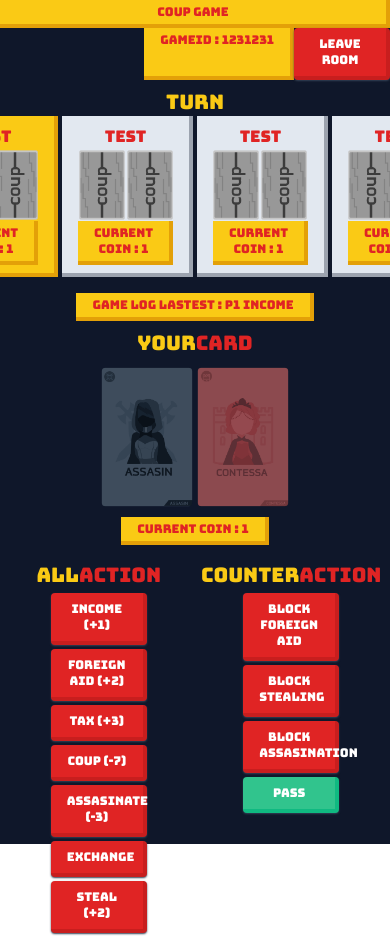
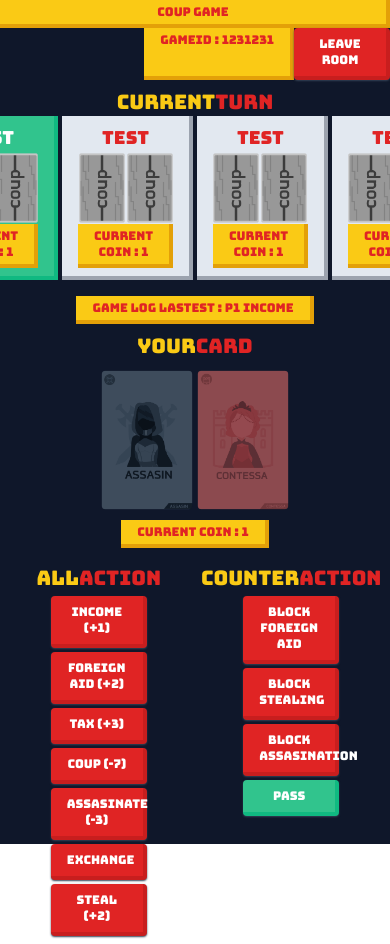
Before and after one commit to siraom15/coup-board-game-client, a Vue app: page /#/play in a window 390 px wide. Shown: the top 944 px of the page. Built offline with nearby package versions, Linux system fonts and the light colour scheme.

Commit message:
Update  Responsive🍻

```diff
--- a/src/components/PlayerTurn.vue
+++ b/src/components/PlayerTurn.vue
@@ -11,19 +11,34 @@ const props = defineProps({
     require: true,
   },
 });
-const bgStyle = {
-  white: ['bg-slate-200', 'border-gray-400'],
-  yellow: ['bg-yellow-300', 'border-yellow-400'],
+const bgClass = {
+  red: [
+    'bg-red-600',
+    'border-red-700',
+    'text-white',
+  ],
+  yellow: [
+    'bg-yellow-300',
+    'border-yellow-400',
+    'text-red-600',
+  ],
+  green: [
+    'bg-green-400',
+    'border-emerald-500 ',
+    'text-white',
+  ],
+  white: ['bg-slate-200', 'border-gray-400','text-red-600'],
+  visible: [],
 };
 </script>
 
 <template>
   <div
     class="text-center py-2 px-4 border-b-4 border-r-4"
-    :class="isCurrentTurn ? bgStyle.yellow : bgStyle.white"
+    :class="isCurrentTurn ? bgClass.green : bgClass.white"
   >
-    <span class="text-base font-bungee">
-      <span class="text-red-600 m-1">
+    <span class="text-lg font-bungee">
+      <span class="">
         <span>Test</span>
       </span>
     </span>
--- a/src/components/SignDiv.vue
+++ b/src/components/SignDiv.vue
@@ -1,19 +1,38 @@
 <script setup>
-
-
-
 const props = defineProps({
   text: {
     type: String,
     default: 'Some Text',
   },
+  color: {
+    type: String,
+    default: 'yellow',
+  },
 });
+const bgClass = {
+  red: [
+    'bg-red-600',
+    'border-red-700',
+    'text-white',
+  ],
+  yellow: [
+    'bg-yellow-300',
+    'border-yellow-400',
+    'text-red-600',
+  ],
+  green: [
+    'bg-green-400',
+    'border-emerald-500 ',
+    'text-white',
+  ],
+  visible: [],
+};
 </script>
 
 <template>
   <div
-    class="font-bungee text-center text-red-600 bg-yellow-300 py-1 px-4 border-b-4 border-r-4 border-yellow-400 text-xs sm:text-xs md:text-xs lg:text-lg"
-
+    class="font-bungee text-center py-1 px-4 border-b-4 border-r-4 text-xs sm:text-xs md:text-xs lg:text-lg"
+    :class="[bgClass[props.color]]"
   >
     <span>{{ props.text }}</span>
   </div>
--- a/src/views/Play.vue
+++ b/src/views/Play.vue
@@ -54,7 +54,8 @@ const challenges = {
       <!-- Turn -->
       <div class="flex flex-col justify-center items-center p-2">
         <TwoColorText
-          left="TURN"
+          left="CURRENT"
+          right="TURN"
           class="text-xl sm:text-xl md:text-2xl lg:text-4xl"
         />
         <div
```
